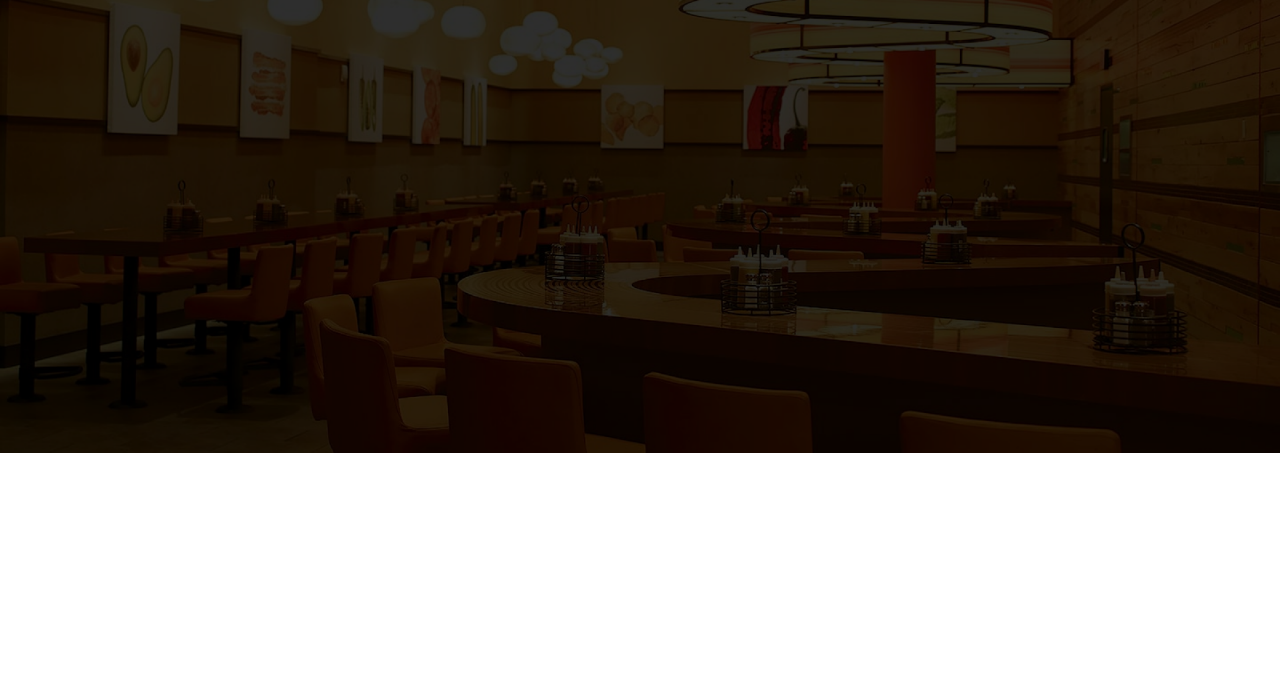
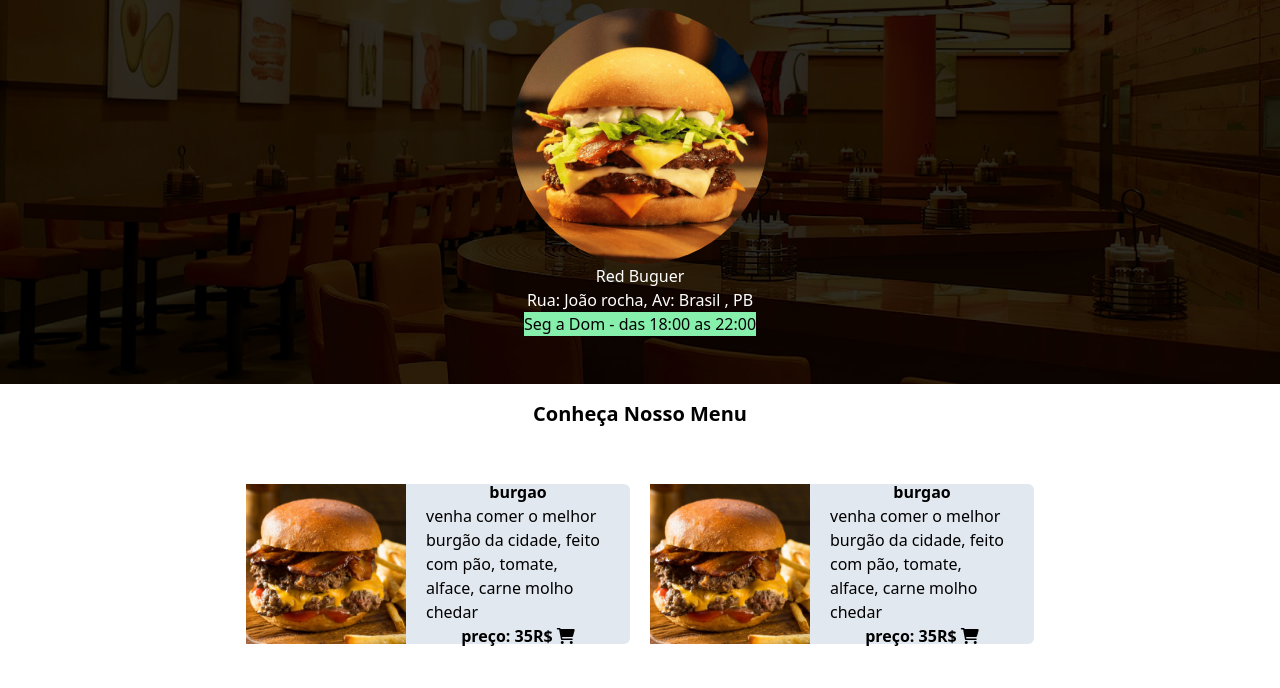
Before and after one commit to AdeiltonPereiraAlves/Projeto-cardapio_digital, a website: page index.html in a window 1280 px wide. Drawn offline with Linux system fonts and the light colour scheme.

Commit message:
terminando estrutura do header, e cards iniciais

```diff
--- a/index.html
+++ b/index.html
@@ -1,16 +1,64 @@
 <!DOCTYPE html>
 <html lang="PT-BR">
+
 <head>
     <meta charset="UTF-8">
     <meta name="viewport" content="width=device-width, initial-scale=1.0">
+    <link rel="stylesheet" href="https://cdnjs.cloudflare.com/ajax/libs/font-awesome/6.0.0-beta3/css/all.min.css" integrity="sha512-Fo3rlrZj/k7ujTnHg4CGR2D7kSs0v4LLanw2qksYuRlEzO+tcaEPQogQ0KaoGN26/zrn20ImR1DfuLWnOo7aBA==" crossorigin="anonymous" referrerpolicy="no-referrer" />
     <link rel="stylesheet" href="./styles/output.css">
     <title>Dev Buguer</title>
 </head>
-<body>
-   <header>
-      <div>
-        <img src="assets/bg.png" alt="banner">
-      </div>
-   </header>
+
+<body class="h-screen w-screen">
+    <header>
+        <div class=" bg-background bg-cover bg-center flex justify-center items-center h-96 relative  ">
+            <img src="assets/bg.png" alt="banner" class="absolute inset-0 w-full h-full object-cover">
+            <div class="absolute inset-0 flex flex-col justify-center items-center mb-10">
+                <img src="assets/hamb-1.png" alt="buguer" class="rounded-full w-32 md:w-64 ">
+
+                    <h1 class="text-white">Red Buguer</h1>
+                    <p class="text-white">Rua: João rocha, Av: Brasil , PB</p>
+                    <span class="bg-green-300">Seg a Dom - das 18:00 as 22:00 </span>
+
+            </div>
+
+
+        </div>
+    </header>
+    <div class="flex w-screen items-center justify-center p-4 text-xl">
+        <h1 class="font-black">Conheça Nosso Menu</h1>
+    </div>
+    <main class="flex justify-center items-center">
+        <div class="flex m-auto gap-5 m-10 flex-wrap">
+            <div class="flex w-96 h-40 bg-slate-200 rounded-md ">
+                <img src="assets/hamb-2 (2).png" alt="">
+                <div class="flex flex-col p-5 items-center justify-center">
+                    <h1 class="font-black">burgao</h1>
+                    <p>venha comer o melhor burgão da cidade, feito com pão, tomate, alface, carne molho chedar</p>
+                    <div>
+                        <span class="font-black">preço: 35R$</span>
+                        <button>
+                            <i class="fa-solid fa-cart-shopping"></i>
+                        </button>
+                    </div>
+                </div>
+            </div>
+            <div class="flex w-96 h-40 bg-slate-200 rounded-md">
+                <img src="assets/hamb-2 (2).png" alt="">
+                <div class="flex flex-col  p-5 items-center justify-center">
+                    <h1 class="font-black">burgao</h1>
+                    <p>venha comer o melhor burgão da cidade, feito com pão, tomate, alface, carne molho chedar</p>
+                    <div>
+                        <span class="font-black">preço: 35R$</span>
+                        <button >
+                            <i class="fa-solid fa-cart-shopping"></i>
+                        </button>
+                    </div>
+                </div>
+            </div>
+
+        </div>
+    </main>
 </body>
+
 </html>
```
Also changed, not shown: styles/output.css.
